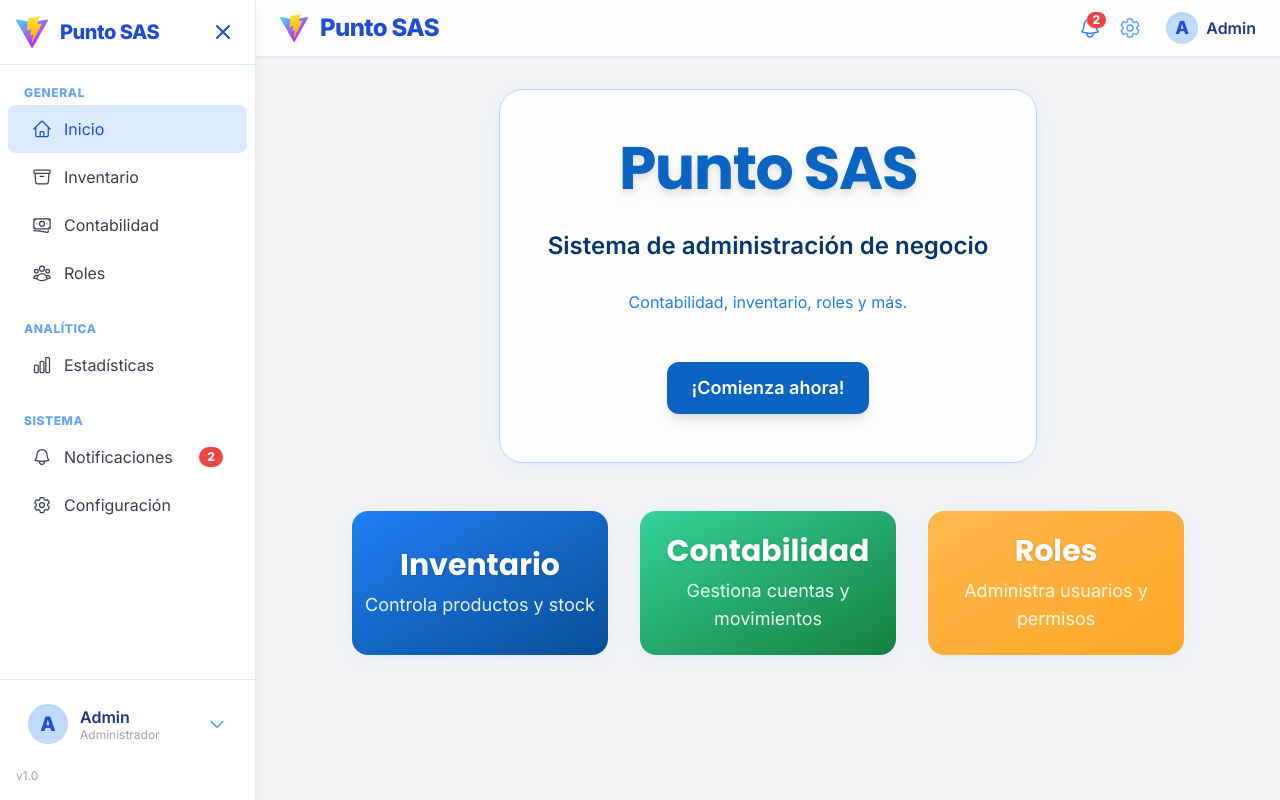
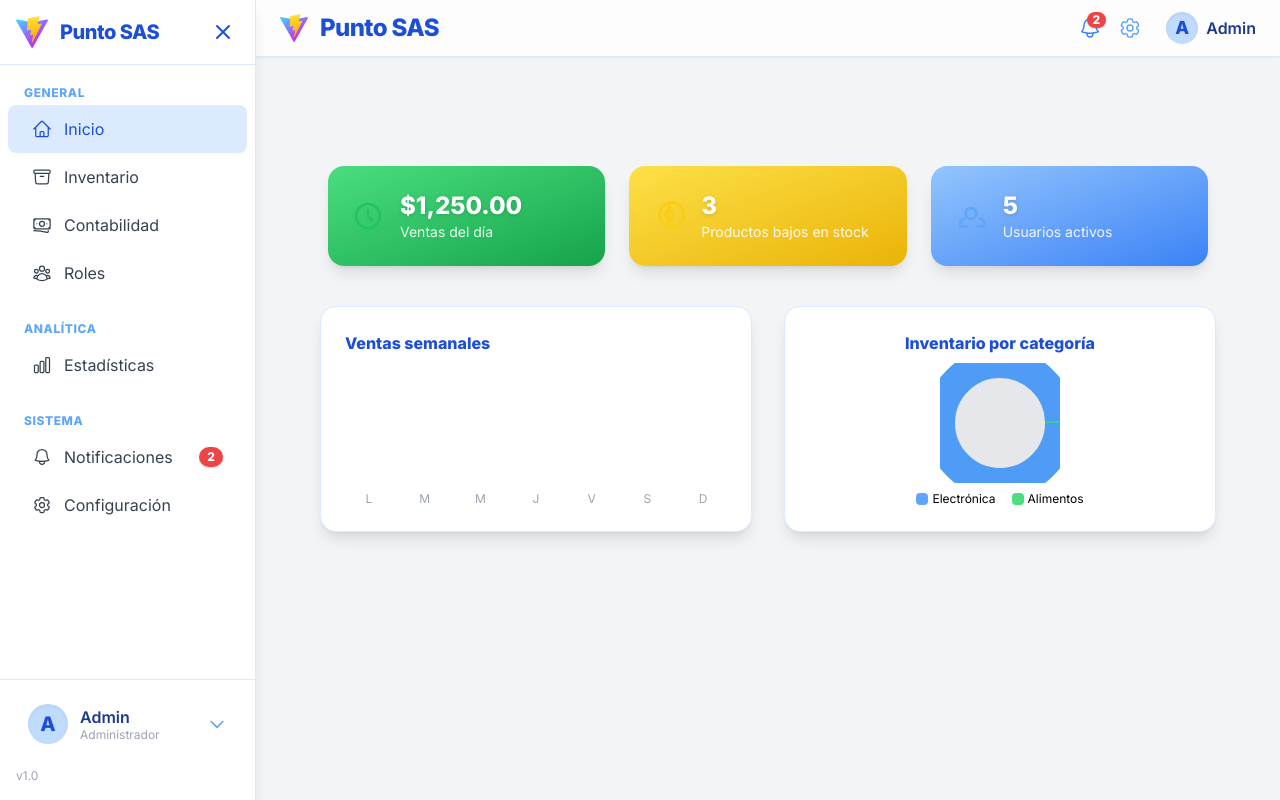
Before and after one commit to SantiTN77/Inventory-SAS, a React (Vite) app in the folder frontend/: page / in a window 1280 px wide. Built offline with nearby package versions, Linux system fonts and the light colour scheme.

Commit message:
Dashboard enfocado: se elimina aviso de bienvenida y botón de inicio, solo métricas y gráficas. Listo para uso profesional.

```diff
--- /dev/null
+++ b/frontend/src/components/DashboardCharts.jsx
@@ -0,0 +1,34 @@
+import React from "react";
+
+// Gráficas de ejemplo (puedes reemplazar por Chart.js, ApexCharts, etc. en el futuro)
+export default function DashboardCharts() {
+  return (
+    <div className="w-full grid grid-cols-1 md:grid-cols-2 gap-8 mt-10">
+      {/* Gráfica de barras de ventas */}
+      <div className="bg-white rounded-2xl shadow-lg p-6 border border-blue-100 flex flex-col">
+        <span className="font-bold text-blue-700 mb-2">Ventas semanales</span>
+        <div className="flex-1 flex items-end gap-2 h-40">
+          {[60, 80, 40, 100, 90, 30, 70].map((h, i) => (
+            <div key={i} className="flex flex-col items-center flex-1">
+              <div className="w-7 rounded-t bg-gradient-to-t from-green-400 to-green-600" style={{height: `${h}%`}}></div>
+              <span className="text-xs text-gray-400 mt-1">{['L','M','M','J','V','S','D'][i]}</span>
+            </div>
+          ))}
+        </div>
+      </div>
+      {/* Gráfica de pastel de productos */}
+      <div className="bg-white rounded-2xl shadow-lg p-6 border border-blue-100 flex flex-col items-center justify-center">
+        <span className="font-bold text-blue-700 mb-2">Inventario por categoría</span>
+        <svg width="120" height="120" viewBox="0 0 32 32">
+          <circle r="16" cx="16" cy="16" fill="#e5e7eb" />
+          <circle r="16" cx="16" cy="16" fill="transparent" stroke="#4f9cf6" strokeWidth="8" strokeDasharray="100 60" strokeDashoffset="0" />
+          <circle r="16" cx="16" cy="16" fill="transparent" stroke="#34d399" strokeWidth="8" strokeDasharray="60 100" strokeDashoffset="-100" />
+        </svg>
+        <div className="flex gap-4 mt-2 text-xs">
+          <span className="flex items-center gap-1"><span className="inline-block w-3 h-3 rounded bg-blue-400"></span> Electrónica</span>
+          <span className="flex items-center gap-1"><span className="inline-block w-3 h-3 rounded bg-green-400"></span> Alimentos</span>
+        </div>
+      </div>
+    </div>
+  );
+}
--- a/frontend/src/pages/Home.jsx
+++ b/frontend/src/pages/Home.jsx
@@ -1,29 +1,57 @@
+
 
 import { useNavigate } from "react-router-dom";
+import DashboardCharts from "../components/DashboardCharts";
+
 
 
 export default function Home() {
   const navigate = useNavigate();
+  // Propuesta inicial de métricas (simuladas)
+  const metrics = [
+    {
+      label: "Ventas del día",
+      value: "$1,250.00",
+      icon: (
+        <svg className="w-8 h-8 text-green-500" fill="none" stroke="currentColor" strokeWidth="2" viewBox="0 0 24 24"><path strokeLinecap="round" strokeLinejoin="round" d="M12 8v4l3 3m6-3a9 9 0 11-18 0 9 9 0 0118 0z" /></svg>
+      ),
+      color: "from-green-400 to-green-600"
+    },
+    {
+      label: "Productos bajos en stock",
+      value: "3",
+      icon: (
+        <svg className="w-8 h-8 text-yellow-400" fill="none" stroke="currentColor" strokeWidth="2" viewBox="0 0 24 24"><path strokeLinecap="round" strokeLinejoin="round" d="M12 8c-1.657 0-3 1.343-3 3s1.343 3 3 3 3-1.343 3-3-1.343-3-3-3zm0 0V4m0 7v7m-7-7a9 9 0 1118 0 9 9 0 01-18 0z" /></svg>
+      ),
+      color: "from-yellow-300 to-yellow-500"
+    },
+    {
+      label: "Usuarios activos",
+      value: "5",
+      icon: (
+        <svg className="w-8 h-8 text-blue-400" fill="none" stroke="currentColor" strokeWidth="2" viewBox="0 0 24 24"><path strokeLinecap="round" strokeLinejoin="round" d="M17 20h5v-2a4 4 0 00-3-3.87M9 20H4v-2a4 4 0 013-3.87m9-4a4 4 0 11-8 0 4 4 0 018 0z" /></svg>
+      ),
+      color: "from-blue-300 to-blue-500"
+    }
+  ];
+
   return (
     <section className="flex flex-col items-center justify-center min-h-[60vh] animate-fade-in">
-      <div className="bg-white/80 backdrop-blur-md rounded-3xl shadow-soft p-12 flex flex-col items-center gap-6 border border-primary-100 transition-all duration-500">
-        <h1 className="text-6xl font-display font-extrabold text-primary-500 mb-2 drop-shadow-lg tracking-tight transition-all duration-500">Punto SAS</h1>
-        <p className="text-2xl text-primary-700 mb-1 font-semibold">Sistema de administración de negocio</p>
-        <p className="text-primary-400 mb-4">Contabilidad, inventario, roles y más.</p>
-        <div className="flex gap-4 mt-2">
-          <button
-            className="bg-primary-500 text-white px-6 py-3 rounded-xl shadow-lg hover:bg-primary-600 hover:scale-105 transition-all duration-300 font-semibold text-lg"
-            onClick={() => navigate("/tutorial")}
-          >
-            ¡Comienza ahora!
-          </button>
-        </div>
+      {/* Aviso de bienvenida eliminado para enfoque directo en métricas y dashboard */}
+      {/* Cards de métricas */}
+      <div className="mt-10 grid grid-cols-1 sm:grid-cols-2 md:grid-cols-3 gap-6 w-full max-w-5xl px-2">
+        {metrics.map((m, i) => (
+          <div key={i} className={`bg-gradient-to-br ${m.color} rounded-2xl shadow-lg p-6 flex items-center gap-4 min-w-[220px]`}>
+            <div className="flex-shrink-0">{m.icon}</div>
+            <div>
+              <div className="text-2xl font-bold text-white drop-shadow">{m.value}</div>
+              <div className="text-white/90 text-sm font-medium">{m.label}</div>
+            </div>
+          </div>
+        ))}
       </div>
-      <div className="mt-12 flex flex-wrap gap-8 justify-center">
-        <FeatureCard title="Inventario" desc="Controla productos y stock" color="from-primary-400 to-primary-600" onClick={() => navigate("/inventario")}/>
-        <FeatureCard title="Contabilidad" desc="Gestiona cuentas y movimientos" color="from-success-500 to-green-700" onClick={() => navigate("/contabilidad")}/>
-        <FeatureCard title="Roles" desc="Administra usuarios y permisos" color="from-accent-400 to-accent-500" onClick={() => navigate("/roles")}/>
-      </div>
+      {/* Gráficas del dashboard */}
+      <DashboardCharts />
     </section>
   );
 }
```
